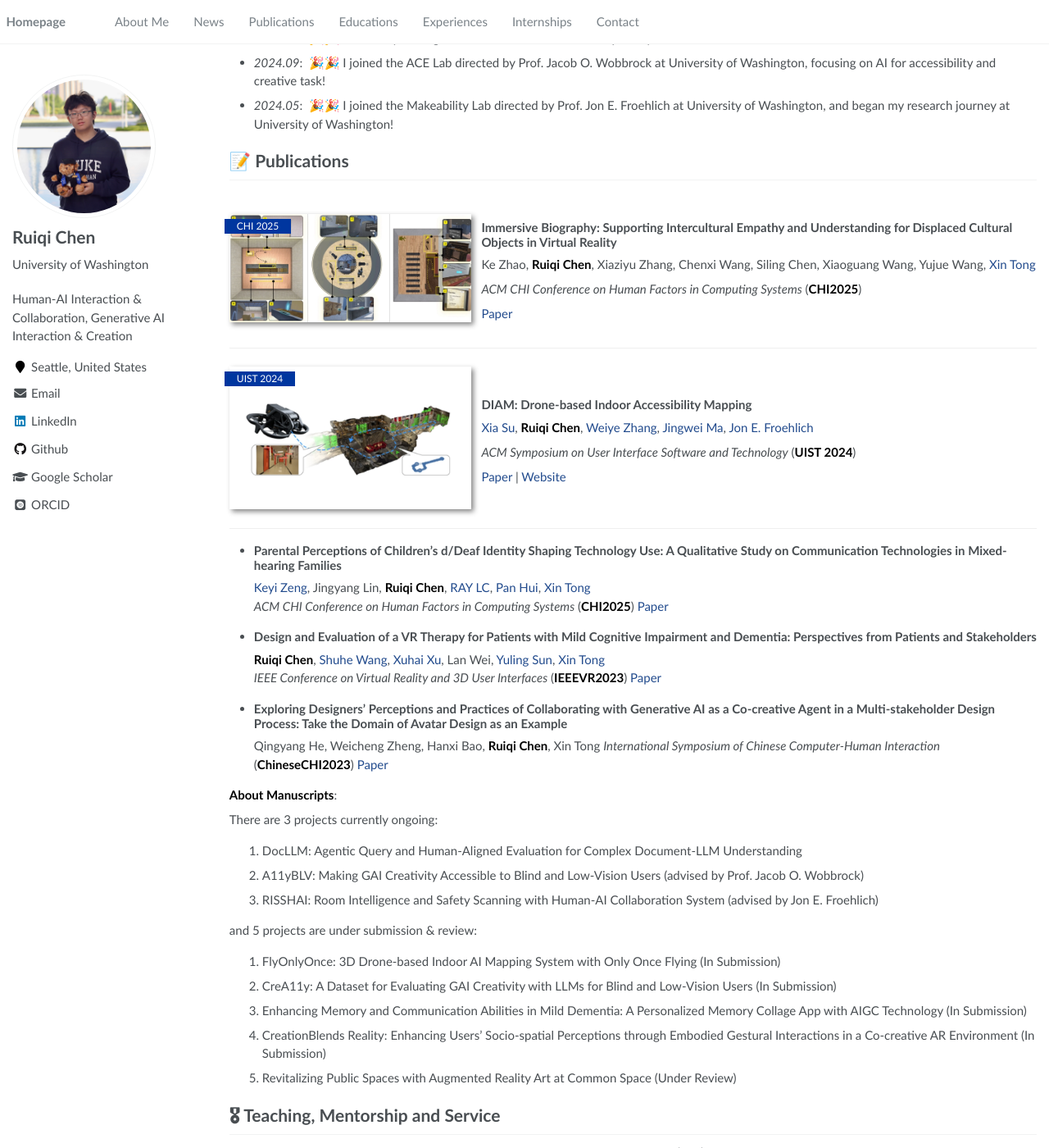
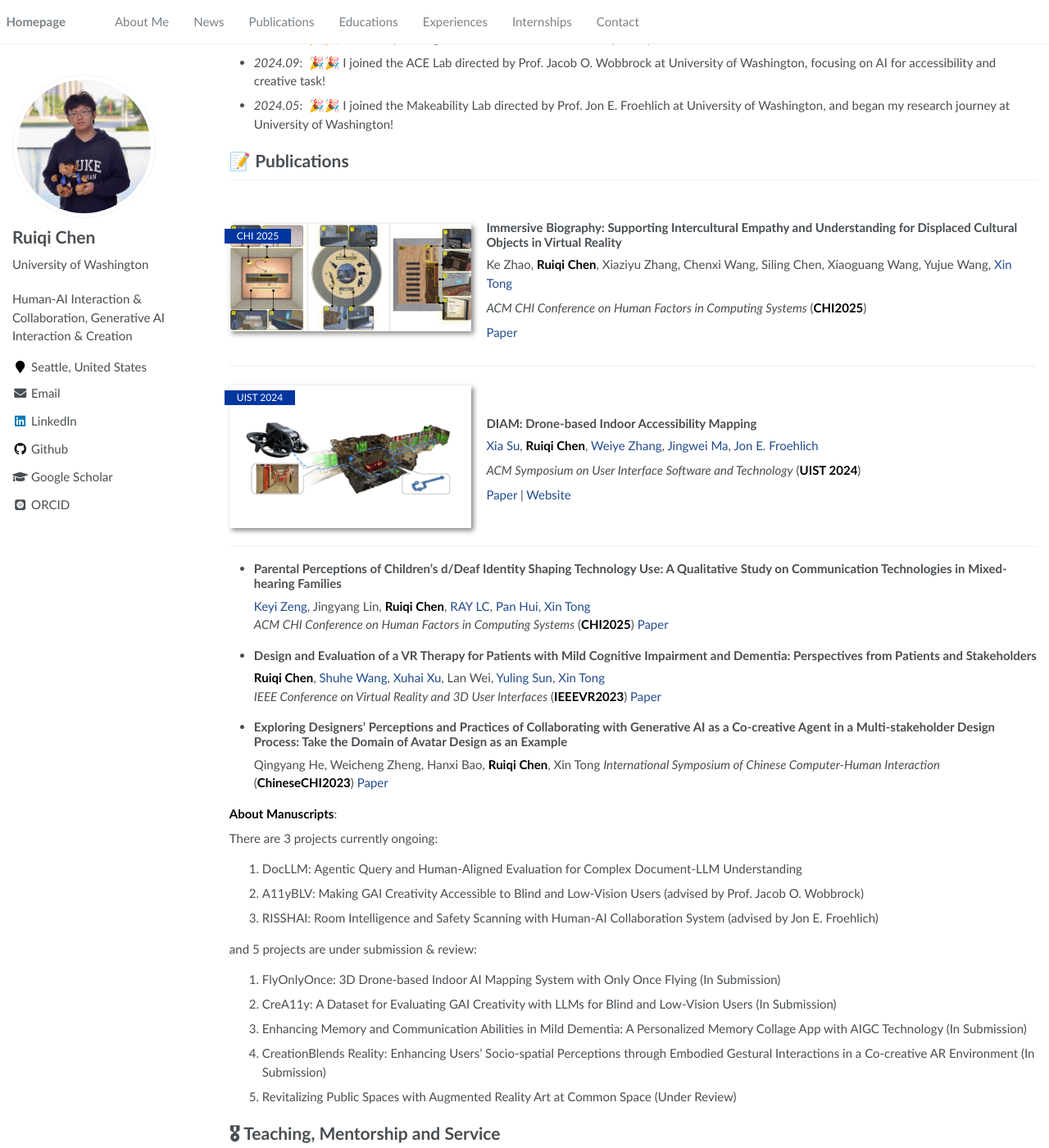
Before and after one commit to Ruiqi-Chen-0216/Ruiqi-Chen-0216.github.io, a Jekyll site: the page built from _pages/home.md, in a window 1280 px wide and 1400 px high, scrolled down 318 px. Shown: the whole window at 82% size. Built offline with Jekyll 4.4.1, drawn with Linux system fonts in a browser that asks for light colours; some web fonts are replaced.

Commit message:
Update main.scss

```diff
--- a/assets/css/main.scss
+++ b/assets/css/main.scss
@@ -63,7 +63,7 @@
     }
 
     .paper-box-text{
-        padding-left: 0.8em;
+        padding-left: 1.2em;
         max-width: 100%;
         order: 1;
     }
@@ -78,7 +78,7 @@
 
         .paper-box-text{
             justify-content: left;
-            padding-left: 0.8em;
+            padding-left: 1.2em;
             max-width: 70%;
             order: 2;
         }
```
